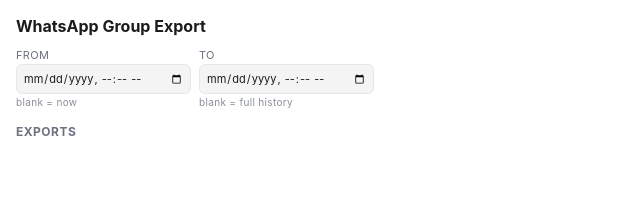
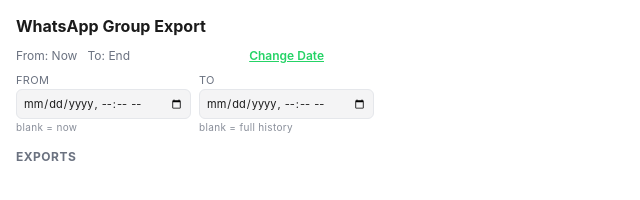
Before and after one commit to hanegbi/export-wa-group, a website with bundled scripts: page src/popup/popup.html in a window 1280 px wide. Shown: the whole page, without its empty margins (0-640 px from the left). Built offline with nearby package versions, Linux system fonts and the light colour scheme.

Commit message:
Collapse date range into a summary line with a Change Date toggle
Shows 'From: Now   To: End' by default; clicking Change Date reveals
the datetime-local inputs, which live-update the summary as edited.

```diff
--- a/src/popup/popup.css
+++ b/src/popup/popup.css
@@ -41,6 +41,34 @@ h2 {
   letter-spacing: 0.04em;
   color: var(--muted);
   margin: 16px 0 8px;
+}
+
+.range-summary {
+  display: flex;
+  align-items: center;
+  justify-content: space-between;
+  gap: 8px;
+  margin: 10px 0;
+  font-size: 12px;
+  color: var(--muted);
+}
+
+.range-summary #range-summary-text {
+  overflow: hidden;
+  text-overflow: ellipsis;
+  white-space: nowrap;
+}
+
+.link-btn {
+  flex: none;
+  border: none;
+  background: transparent;
+  color: var(--accent);
+  font: inherit;
+  font-weight: 600;
+  padding: 0;
+  cursor: pointer;
+  text-decoration: underline;
 }
 
 .range-row {
--- a/src/popup/popup.html
+++ b/src/popup/popup.html
@@ -6,7 +6,12 @@
 </head>
 <body>
   <h1>WhatsApp Group Export</h1>
-  <div class="range-row">
+  <div id="status-area"></div>
+  <div class="range-summary">
+    <span id="range-summary-text">From: Now &nbsp; To: End</span>
+    <button type="button" id="range-toggle" class="link-btn">Change Date</button>
+  </div>
+  <div class="range-row" id="range-row" hidden>
     <label class="range-field">
       From
       <input type="datetime-local" id="range-from" />
@@ -18,7 +23,6 @@
       <span class="range-hint">blank = full history</span>
     </label>
   </div>
-  <div id="status-area"></div>
   <h2>Exports</h2>
   <div id="export-list"></div>
   <script type="module" src="popup.js"></script>
--- a/src/popup/popup.js
+++ b/src/popup/popup.js
@@ -1,14 +1,32 @@
 import { renderStatus, renderExportList } from './render.js';
-import { buildFilename } from '../shared/format.js';
+import { buildFilename, formatDateTimeLabel } from '../shared/format.js';
 import { initialState } from '../shared/storageState.js';
 
 const statusArea = document.getElementById('status-area');
 const exportList = document.getElementById('export-list');
+const rangeRow = document.getElementById('range-row');
+const rangeToggle = document.getElementById('range-toggle');
+const rangeSummaryText = document.getElementById('range-summary-text');
 const rangeFromInput = document.getElementById('range-from');
 const rangeToInput = document.getElementById('range-to');
 
 let activeTabId = null;
 let disabledReason = null;
+
+function updateRangeSummary() {
+  const from = rangeFromInput.value ? formatDateTimeLabel(rangeFromInput.value) : 'Now';
+  const to = rangeToInput.value ? formatDateTimeLabel(rangeToInput.value) : 'End';
+  rangeSummaryText.textContent = `From: ${from}   To: ${to}`;
+}
+
+rangeToggle.addEventListener('click', () => {
+  const willShow = rangeRow.hidden;
+  rangeRow.hidden = !willShow;
+  rangeToggle.textContent = willShow ? 'Done' : 'Change Date';
+});
+
+rangeFromInput.addEventListener('input', updateRangeSummary);
+rangeToInput.addEventListener('input', updateRangeSummary);
 
 function render(state) {
   statusArea.innerHTML = renderStatus({ ...state, disabledReason });
@@ -60,6 +78,7 @@ async function init() {
 
   const { waState } = await chrome.storage.session.get('waState');
   render(waState || initialState());
+  updateRangeSummary();
 
   chrome.storage.onChanged.addListener((changes, area) => {
     if (area === 'session' && changes.waState) {
```
